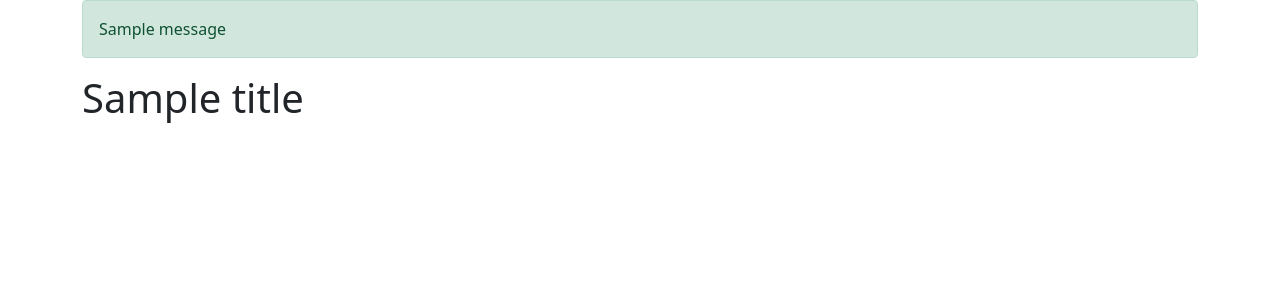
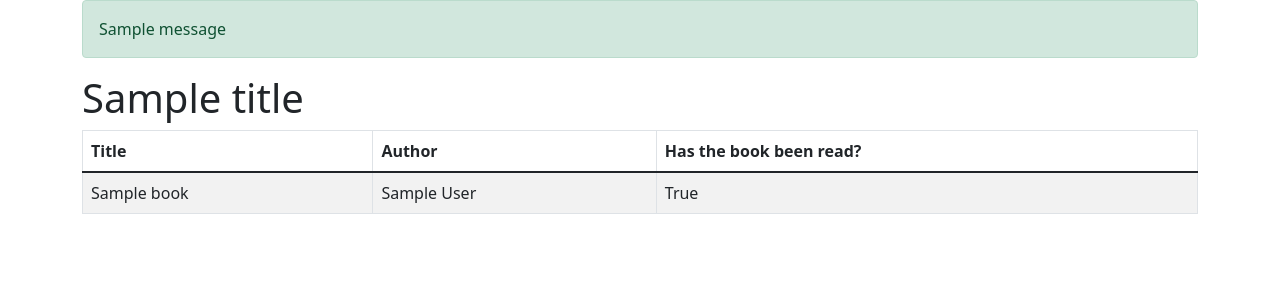
Before and after one commit to gabrieldmdutra/library, a Flask app: template templates/list.html in a window 1280 px wide. Shown: the top 300 px of the page. Run offline with Flask 3, Linux system fonts and the light colour scheme; tables that the repository leaves empty hold one stand-in row (values such as "Sample post"); the template is opened without the code that fills it: values that come from a table or form of the project are taken from there, most other values are stand-ins (such as "Sample title", 1, 10 or a date in 2020); one stand-in notice (Sample message) is shown; parts of the project's set-up code (start-up, migrations or seed data) failed here and were passed over; some libraries are stand-ins or nearby versions.

Commit message:
Add template to list books

```diff
--- a/templates/list.html
+++ b/templates/list.html
@@ -1,27 +1,23 @@
-<!DOCTYPE html>
-<html>
-  <head>
-    <meta charset="utf-8">
-    <meta name="viewport" content="width=device-width, initial-scale=1">
-    <link rel="stylesheet" href="{{ url_for('static', filename='bootstrap.css') }}">
-    <title>My library</title>
-  </head>
-<body>
-  <div class="container">
-      {% with messages = get_flashed_messages() %}
-      {% if messages %}
-          <ul id="messages" class="list-unstyled">
-          {% for message in messages %}
-              <li class="alert alert-success">{{ message }}</li>
-          {% endfor %}
-          </ul>
-      {% endif %}
-      {% endwith %}
-      <div class="page-header">
-         <h1>{{ title }}</h1>
-      </div>
+{% extends "body.html" %}
 
-      {% block content %} {% endblock %}
+{% block content %}
 
-    </div>
-</body>
+    <table class="table table-striped table-responsive table-bordered">
+         <thead class="thead-default">
+            <tr>
+               <th>Title</th>
+               <th>Author</th>
+               <th>Has the book been read?</th>
+            </tr>
+        </thead>
+        <tbody>
+            {% for book in books %}
+           <tr>
+              <td>{{ book.title }}</td>
+              <td>{{ book.author }}</td>
+              <td>{{ book.is_read }}</td>
+           </tr>
+           {% endfor %}
+        </tbody>
+     </table>
+{% endblock %}
```
